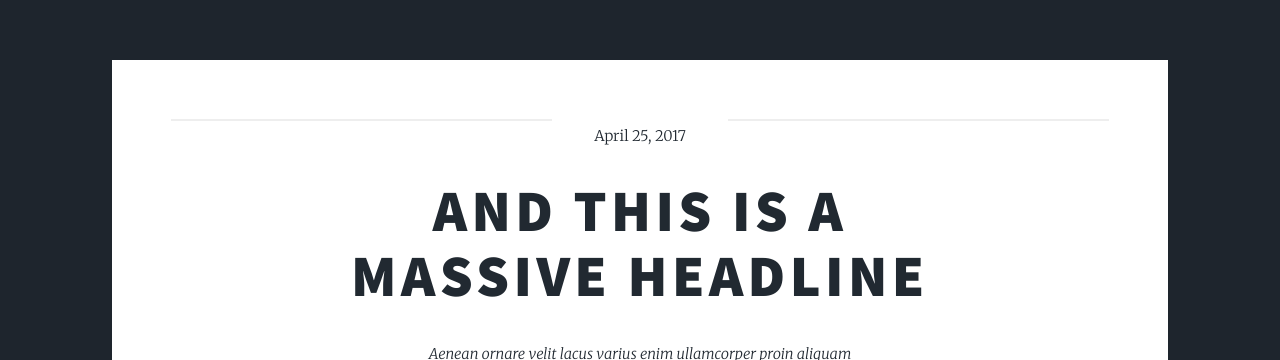
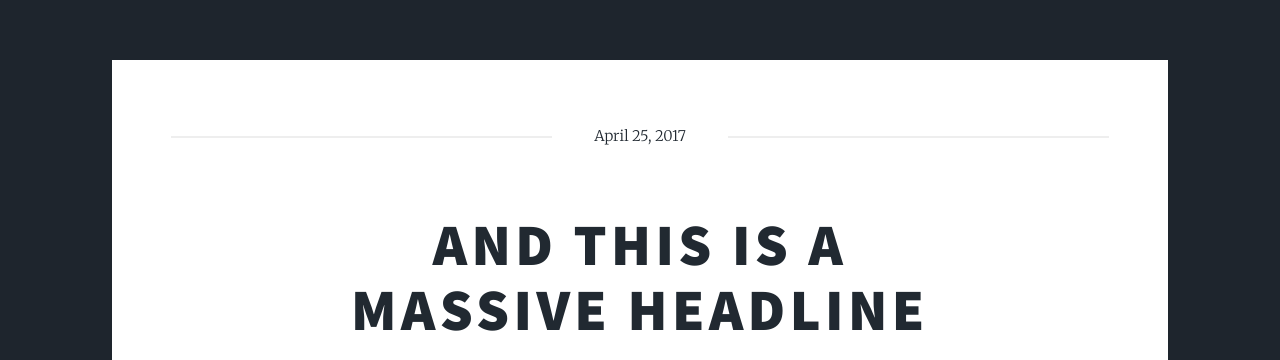
Before and after one commit to Javi0099/Javierwebsite.github.io, a plain HTML site: page index.html in a window 1280 px wide. Shown: the part 740-1100 px from the top of the page. Drawn offline with nearby package versions, Linux system fonts and the light colour scheme; files that its build step writes are made by us from their sources.

Commit message:
Update index.html

```diff
--- a/index.html
+++ b/index.html
@@ -1,11 +1,16 @@
-
+<!DOCTYPE HTML>
+<!--
+	Massively by HTML5 UP
+	html5up.net | @ajlkn
+	Free for personal and commercial use under the CCA 3.0 license (html5up.net/license)
+-->
 <html>
 	<head>
 		<title>Massively by HTML5 UP</title>
 		<meta charset="utf-8" />
 		<meta name="viewport" content="width=device-width, initial-scale=1, user-scalable=no" />
-		<link rel="stylesheet" href="main.css" />
-		<noscript><link rel="stylesheet" href="noscript.css" /></noscript>
+		<link rel="stylesheet" href="assets/css/main.css" />
+		<noscript><link rel="stylesheet" href="assets/css/noscript.css" /></noscript>
 	</head>
 	<body class="is-preload">
 
@@ -221,3 +226,4 @@
 			<script src="assets/js/main.js"></script>
 
 	</body>
+</html>
```
